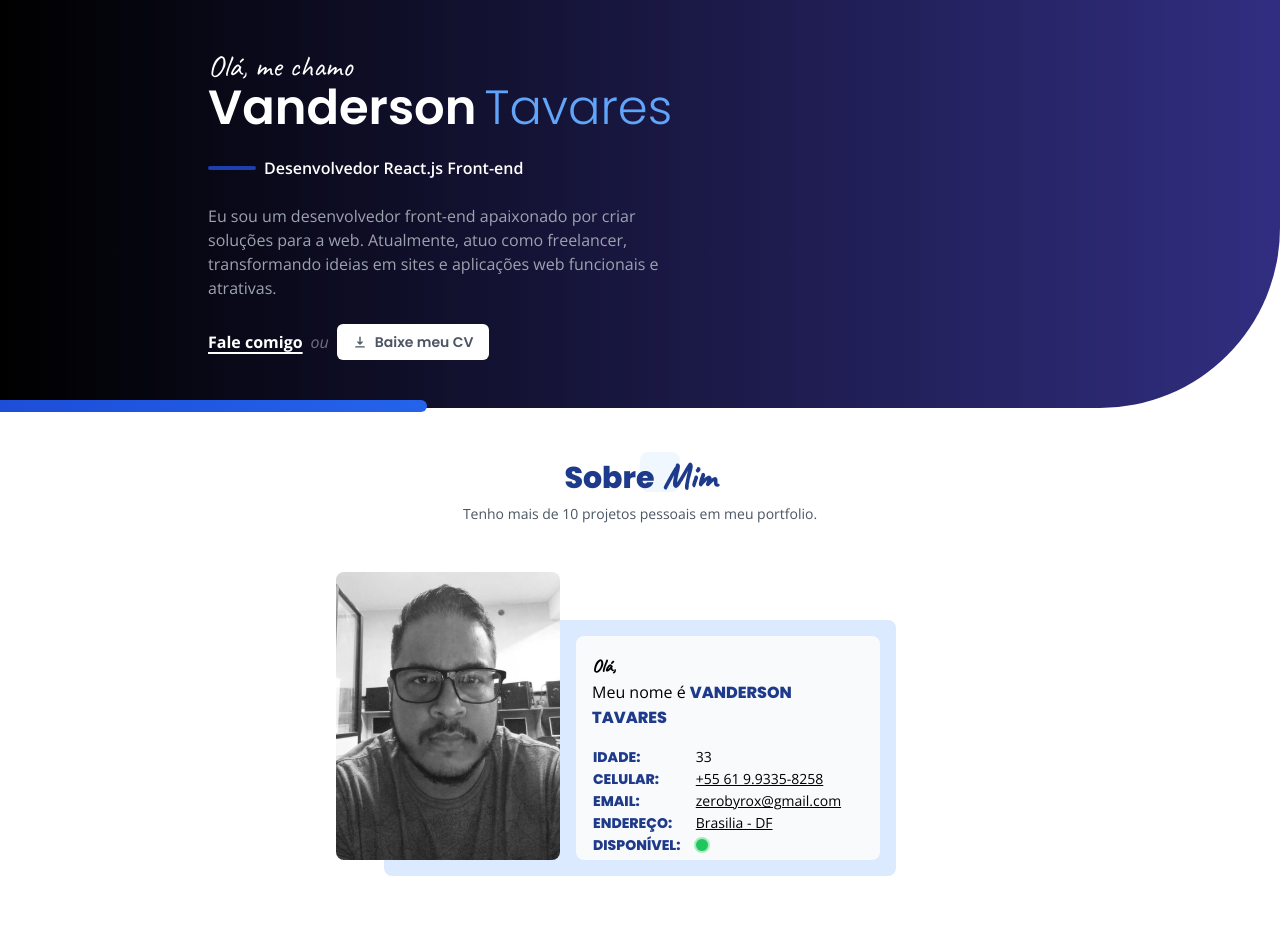
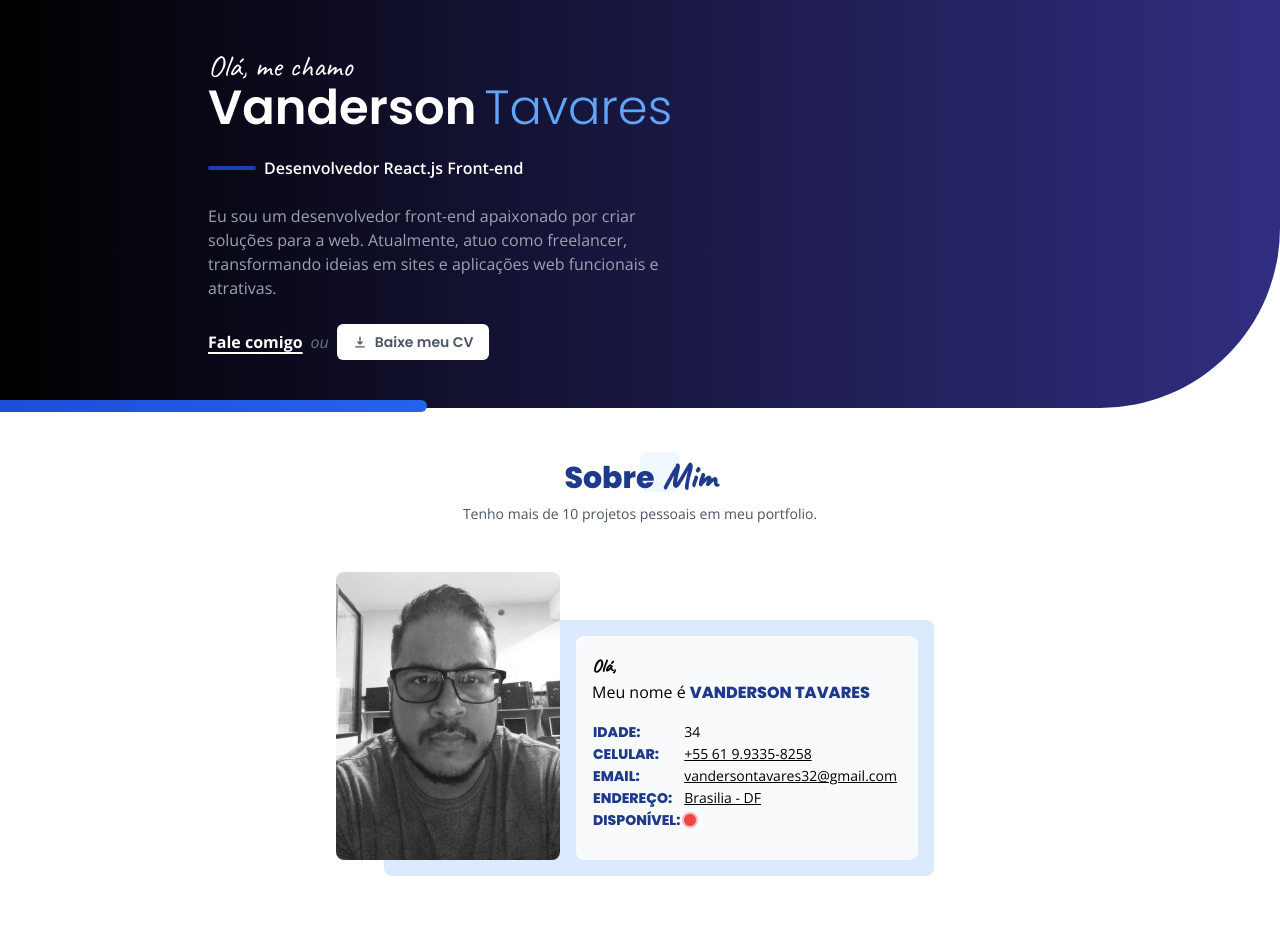
Before and after one commit to VandersonTavares/react-portfolio, a React (Vite) app: page / in a window 1280 px wide. Shown: the top 952 px of the page. Built offline with nearby package versions, Linux system fonts and the light colour scheme.

Commit message:
little updates

```diff
--- a/src/components/About.tsx
+++ b/src/components/About.tsx
@@ -1,6 +1,18 @@
+import { useEffect, useState } from "react";
 import perfilImg from "../assets/img/perfil.png";
 
+
 export default function About() {
+
+  const bornDate = 1989; // Data fixa de nascimento
+  const [age, setAge] = useState(0);
+
+  useEffect(() => {
+    const currentYear = new Date().getFullYear();
+    const calculatedAge = currentYear - bornDate;
+    setAge(calculatedAge);
+  }, []);
+
   return (
     <section className="container mx-auto my-4 max-w-5xl p-4">
       <div className="relative p-4 text-center">
@@ -15,7 +27,7 @@ export default function About() {
       </div>
 
       <div className="mx-auto mt-20 max-w-lg">
-        <div className="relative w-full rounded-lg bg-blue-100 p-4 ps-20 md:h-64 md:ps-48">
+        <div className="relative w-full rounded-lg bg-blue-100 p-4 ps-20 md:h-64 md:w-[550px] md:ps-48">
           <div className="relative h-full w-full rounded-lg bg-gray-50 p-4">
             <p className="font-handwriting text-lg font-bold">Olá,</p>
             <p>
@@ -31,7 +43,7 @@ export default function About() {
                   <td className="font-headline font-bold uppercase text-blue-900">
                     Idade:
                   </td>
-                  <td>33</td>
+                  <td>{age}</td>
                 </tr>
                 <tr>
                   <td className="font-headline font-bold uppercase text-blue-900">
@@ -52,10 +64,10 @@ export default function About() {
                   </td>
                   <td>
                     <a
-                      href="mailto:zerobyrox@gmail.com"
+                      href="mailto:vandersontavares32@gmail.com"
                       className="underline hover:text-blue-800"
                     >
-                      zerobyrox@gmail.com
+                      vandersontavares32@gmail.com
                     </a>
                   </td>
                 </tr>
@@ -79,8 +91,8 @@ export default function About() {
                   </td>
                   <td>
                     <span className="relative flex h-3 w-3">
-                      <span className="absolute inline-flex h-full w-full animate-ping rounded-full bg-green-400 opacity-75"></span>
-                      <span className="relative inline-flex h-3 w-3 rounded-full bg-green-500"></span>
+                      <span className="absolute inline-flex h-full w-full animate-ping rounded-full bg-red-400 opacity-75"></span>
+                      <span className="relative inline-flex h-3 w-3 rounded-full bg-red-500"></span>
                     </span>
                   </td>
                 </tr>
```
